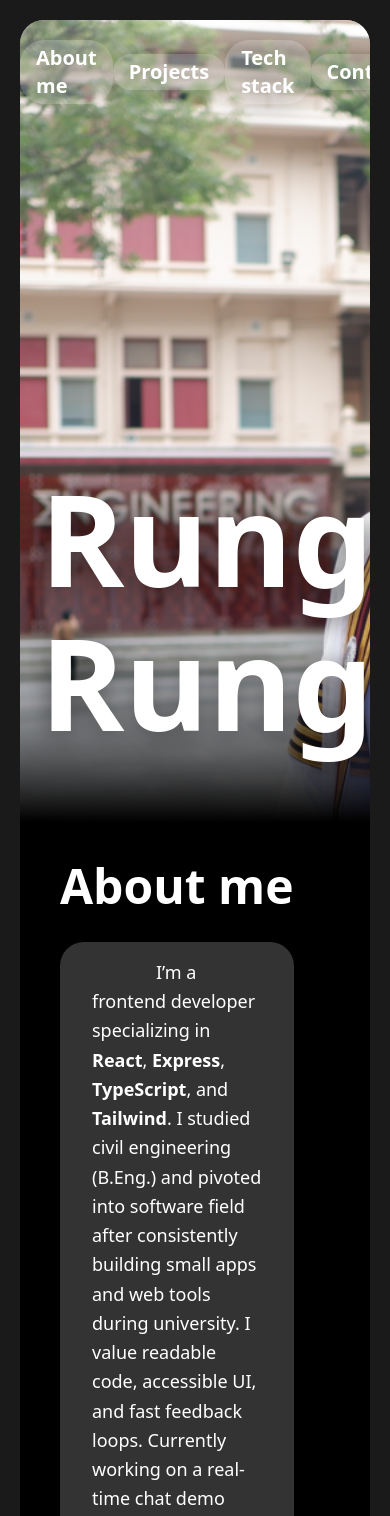
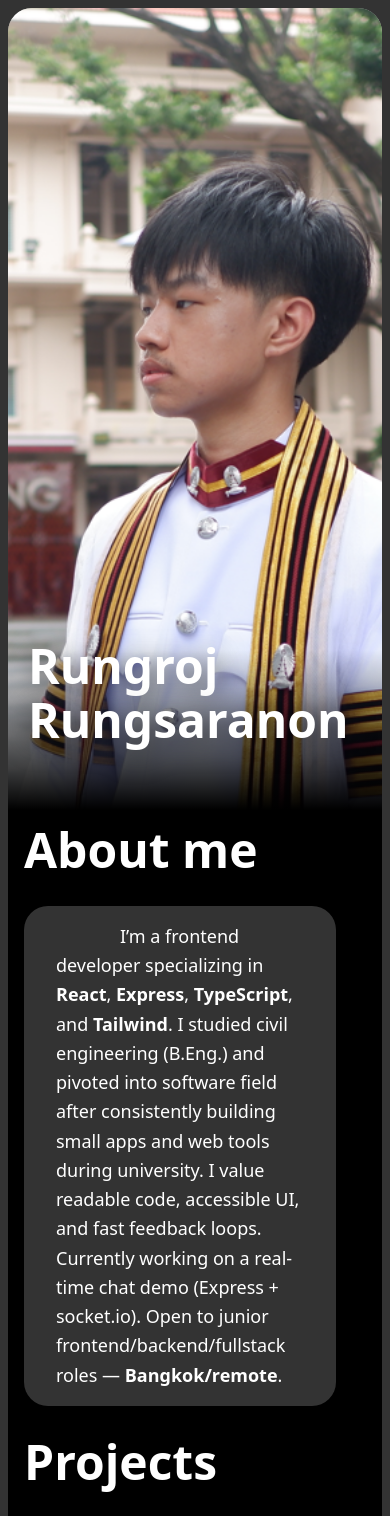
Before and after one commit to Imperator7/portfolio-next, a Next.js app: page / in a window 390 px wide. Shown: the top 1516 px of the page. Built offline with nearby package versions, Linux system fonts and the light colour scheme.

Commit message:
setup first version of mobile responsive

```diff
--- a/app/page.tsx
+++ b/app/page.tsx
@@ -31,7 +31,10 @@ export default function Home() {
   }, [])
 
   return (
-    <div className="min-h-screen bg-black/90 backdrop-blur-ms p-5" id={'top'}>
+    <div
+      className="min-h-screen bg-black/80 backdrop-blur-ms p-2 md:p-4"
+      id={'top'}
+    >
       <RightNavbar navList={navList} scrolled={scrolled} />
       <section className=" bg-white/60 backdrop-blur-2xl rounded-3xl overflow-hidden">
         <LandingProfile navList={navList}></LandingProfile>
--- a/components/LandingProfile.jsx
+++ b/components/LandingProfile.jsx
@@ -10,14 +10,21 @@ export default function LandingProfile({ navList }) {
         quality={100}
         alt="profile-picture"
         fill
-        className="object-cover z-0 max-h-[100vh]"
+        priority
+        sizes="100vw"
+        className="z-0 object-cover object-[75%_30%] max-h-[dvh]"
       />
       <div className="relative z-10 m-5 flex items-end">
-        <div className="flex flex-col justify-end pointer-events-none mb-10">
-          <h1 className="text-white font-bold text-9xl caret-transparent  drop-shadow-[0_4px_14px_rgba(0,0,0,0.6)]">
+        <div
+          className={[
+            'flex flex-col justify-end pointer-events-none mb-10',
+            'text-white text-5xl sm:text-6xl md:text-7xl lg:text-8xl 2xl:text-9xl font-bold',
+          ].join(' ')}
+        >
+          <h1 className="caret-transparent  drop-shadow-[0_4px_14px_rgba(0,0,0,0.6)] ">
             Rungroj
           </h1>
-          <h1 className="text-white font-bold leading-tight text-9xl caret-transparent  drop-shadow-[0_4px_14px_rgba(0,0,0,0.6)]">
+          <h1 className="leading-tight caret-transparent  drop-shadow-[0_4px_14px_rgba(0,0,0,0.6)]">
             Rungsaranon
           </h1>
         </div>
--- a/components/Section.jsx
+++ b/components/Section.jsx
@@ -1,4 +1,6 @@
 const Section = ({ children }) => {
-  return <div className="relative text-white bg-black p-10">{children}</div>
+  return (
+    <div className="relative text-white bg-black p-4 lg:p-10">{children}</div>
+  )
 }
 export default Section
--- a/components/TechStack.jsx
+++ b/components/TechStack.jsx
@@ -68,7 +68,7 @@ const TechStack = ({ tech }) => {
   const color = brandColor[alias]
 
   return (
-    <div className="flex flex-col font-light px-8 pt-8 pb-4 items-center liquid-glass bg-white/10 backdrop-blur-xs mx-16">
+    <div className="flex flex-col font-light px-16 pt-8 pb-4 items-center liquid-glass bg-white/10 backdrop-blur-xs mr-4 lg:mr-16">
       <Icon aria-hidden className={`${color}`} size={60} />
       <span className="font-bold text-2xl text-nowrap my-4">{tech}</span>
     </div>
--- a/layout/AboutMe.jsx
+++ b/layout/AboutMe.jsx
@@ -4,7 +4,7 @@ const AboutMe = () => {
   return (
     <Section>
       <h2 className="topic-text">About me</h2>
-      <p className="liquid-glass leading-relaxed text-lg indent-16 py-4 px-8 max-w-[60vw]">
+      <p className="liquid-glass leading-relaxed text-lg indent-16 py-4 px-8 max-w-[80vw]">
         I’m a frontend developer specializing in <b>React</b>, <b>Express</b>,{' '}
         <b>TypeScript</b>, and <b>Tailwind</b>. I studied civil engineering
         (B.Eng.) and pivoted into software field after consistently building
--- a/layout/Navbar/NavLink.jsx
+++ b/layout/Navbar/NavLink.jsx
@@ -6,7 +6,10 @@ const NavLink = ({ nav, link = nav }) => {
       {nav !== 'Download Resume' ? (
         <a
           href={`#${link}`}
-          className="liquid-glass pointer-events-auto hover:scale-140 text-xl font-bold transition-all duration-75 drop-shadow-[0_4px_14px_rgba(0,0,0,0.6)] "
+          className={[
+            'liquid-glass pointer-events-auto hover:scale-140 text-xl font-bold transition-all duration-75 drop-shadow-[0_4px_14px_rgba(0,0,0,0.6)] text-nowrap',
+            'opacity-0 lg:opacity-100',
+          ].join(' ')}
         >
           {nav}
         </a>
--- a/layout/Stack.jsx
+++ b/layout/Stack.jsx
@@ -22,7 +22,7 @@ const Stack = () => {
     <Section>
       <div>
         <h2 className="topic-text mb-16">Tech Stack</h2>
-        <div className="grid grid-cols-3 sm:grid-cols-4 md:grid-cols-5 max-w-[80vw] gap-y-8">
+        <div className="grid grid-cols-2 sm:grid-cols-4 md:grid-cols-5 max-w-[80vw] gap-y-4 lg:gap-y-8">
           {stacks.map((tech) => (
             <TechStack tech={tech} key={tech} />
           ))}
```
